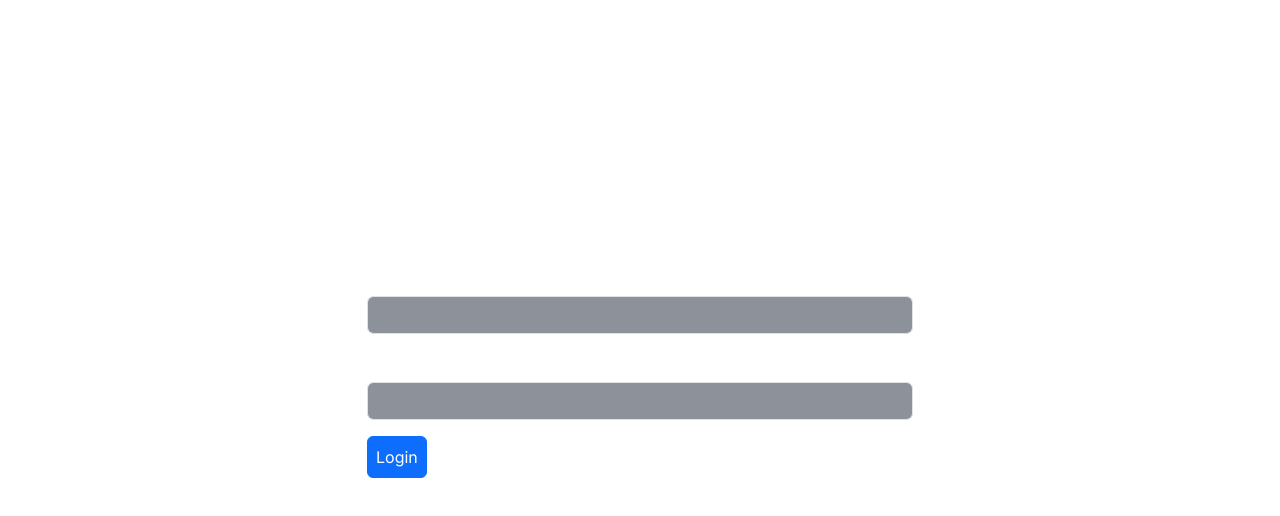
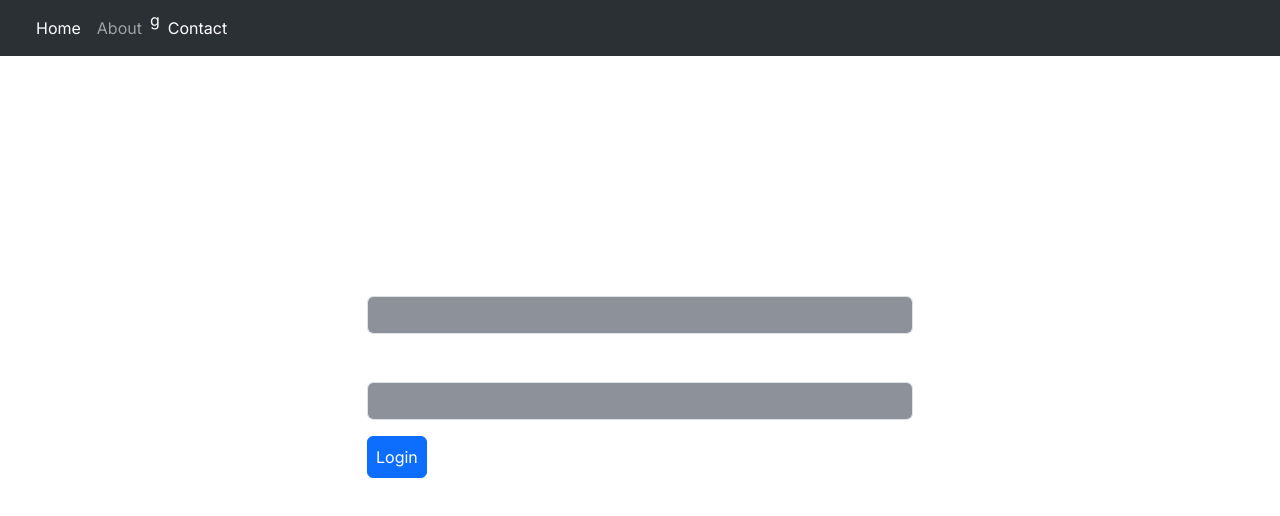
Before and after one commit to 9370174461/login-app, a Next.js app: page / in a window 1280 px wide. Shown: the top 516 px of the page. Built offline with nearby package versions, Linux system fonts and the light colour scheme.

Commit message:
add navbar

```diff
--- /dev/null
+++ b/src/app/components/Navbar.js
@@ -0,0 +1,48 @@
+import React from 'react'
+
+function Navbar() {
+  return (
+    <nav
+    className="navbar navbar-expand-lg bg-body-tertiary  fixed-top"
+    data-bs-theme="dark"
+  >
+    <div className="container-fluid">
+      <a className="navbar-brand fs-3 " href="/">
+
+      </a>
+      <button
+        className="navbar-toggler"
+        type="button"
+        data-bs-toggle="collapse"
+        data-bs-target="#navbarSupportedContent"
+        aria-controls="navbarSupportedContent"
+        aria-expanded="false"
+        aria-label="Toggle navigation"
+      >
+        <span className="navbar-toggler-icon"></span>
+      </button>
+      <div className="collapse navbar-collapse" id="navbarSupportedContent">
+        <ul className="navbar-nav me-auto mb-2 mb-lg-0 text-white text-center">
+          <li className="nav-item">
+            <a className="nav-link active" aria-current="page" href="/">
+              Home
+            </a>
+          </li>
+          <li className="nav-item">
+            <a className="nav-link" href="/">
+              About
+            </a>
+          </li>g
+          <li className="nav-item">
+            <a className="nav-link active" href="/">
+              Contact
+            </a>
+          </li>
+        </ul>
+      </div>
+    </div>
+  </nav>
+  )
+}
+
+export default Navbar
--- a/src/app/layout.js
+++ b/src/app/layout.js
@@ -1,6 +1,7 @@
 import { Inter } from "next/font/google";
 import "./globals.css";
 import "bootstrap/dist/css/bootstrap.min.css";
+import Navbar from "./components/Navbar";
 
 
 const inter = Inter({ subsets: ["latin"] });
@@ -13,11 +14,16 @@ export const metadata = {
 export default function RootLayout({ children }) {
   return (
     <html lang="en">
+      <head>
+      <meta name="viewport" content="width=device-width, initial-scale=1"/>
+      </head>
       <body className={inter.className}>
-
-
-
-        {children}</body>
+        <div>
+          <Navbar />
+        </div>
+        {children}
+        {/* <script src="https://cdn.jsdelivr.net/npm/bootstrap@5.3.0/dist/js/bootstrap.bundle.min.js"></script> */}
+      </body>
     </html>
   );
 }
```
